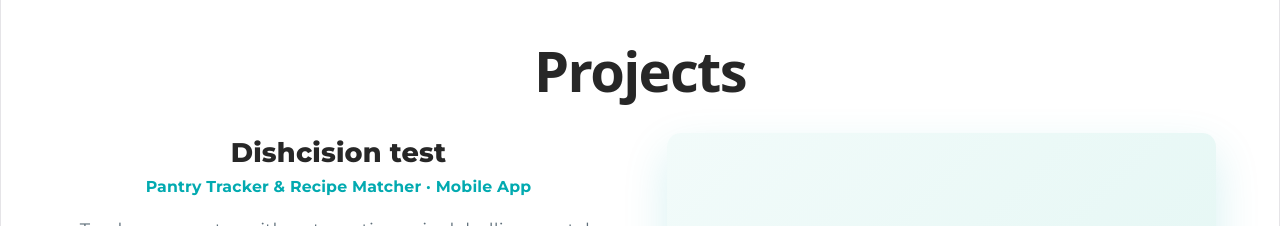
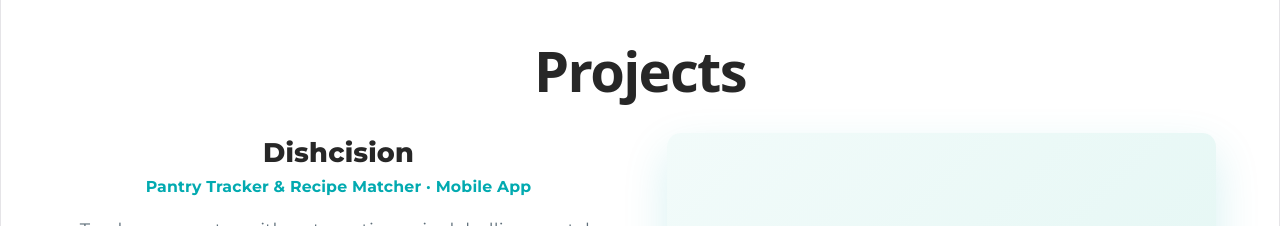
Before and after one commit to khaifunglee/khaifunglee.github.io, a React (Vite) app: page / in a window 1280 px wide. Shown: the part 1760-1986 px from the top of the page. Built offline with nearby package versions, Linux system fonts and the light colour scheme.

Commit message:
test changes

```diff
--- a/src/App.jsx
+++ b/src/App.jsx
@@ -25,7 +25,7 @@ const font = "'Montserrat', 'Segoe UI', sans-serif";
 
 const PROJECTS = [
   {
-    name: "Dishcision test",
+    name: "Dishcision",
     meta: "Pantry Tracker & Recipe Matcher · Mobile App",
     desc:
       "Track your pantry with automatic expiry labelling, match recipes to what you already own, and see how much you've saved. REST APIs on Spring Boot with PostgreSQL and Gmail SMTP authentication; Expo navigation keeps every page within 2 clicks.",
```
